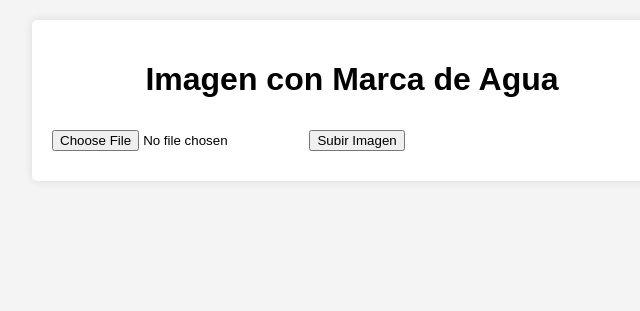
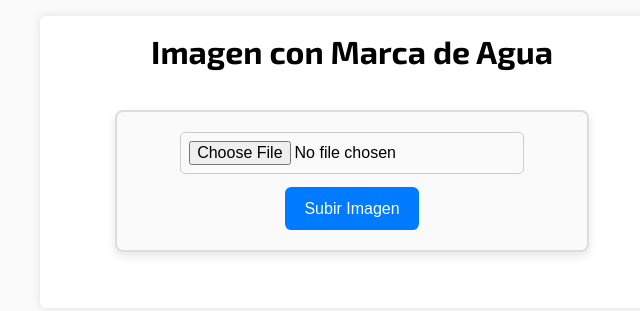
Before and after one commit to jhoncastro28/2-Laboratorio-Distribuidos, a plain HTML site: page front-end/index.html in a window 1280 px wide. Shown: the whole page, without its empty margins (288-928 px from the left). Drawn offline with Linux system fonts and the light colour scheme.

Commit message:
se agrega el registro de servidores y se mejora la interfaz grafica

```diff
--- a/front-end/styles.css
+++ b/front-end/styles.css
@@ -1,23 +1,77 @@
-body {
-    font-family: Arial, sans-serif;
-    background-color: #f4f4f4;
+@import url('https://fonts.googleapis.com/css2?family=Exo+2:ital,wght@0,100..900;1,100..900&display=swap');
+*{
+    box-sizing: border-box;
     margin: 0;
-    padding: 20px;
+    padding: 0;
 }
 
-.container {
-    max-width: 600px;
-    margin: auto;
-    background: white;
-    padding: 20px;
-    border-radius: 5px;
-    box-shadow: 0 0 10px rgba(0, 0, 0, 0.1);
+:root{
+    --main-color:#007bff;
+    --light-color:#fafafa;;
+}
+
+body {
+    height: 100vh;
+    width: 100vw;
+    font-family: Arial, sans-serif;
+    background-color: var(--light-color);
+    font-family: "Exo 2", sans-serif;
+    padding: 1rem;
 }
 
 h1 {
     text-align: center;
 }
+.container {
+    max-width: 50%;
+    margin: auto;
+    background: white;
+    padding: 1rem;
+    border-radius: .4rem;
+    box-shadow: 0 0 10px rgba(0, 0, 0, 0.1);
+}
 
-input[type="file"] {
-    margin: 10px 0;
+
+#uploadForm {
+    display: flex;
+    flex-direction: column;
+    align-items: center;
+    width: 80%;
+    margin: 2.5rem auto;
+    padding: 20px;
+    border: 2px solid #ddd;
+    border-radius: .5rem;
+    background-color: var(--light-color);
+    box-shadow: 0px 4px 10px rgba(0, 0, 0, 0.1);
 }
+
+#imageInput {
+    display: flex;
+    width: 80%;
+    justify-content: center;
+    align-items: center;
+    margin-bottom: .8rem;
+    padding: .5rem;
+    border: 1px solid #ccc;
+    border-radius: 5px;
+    font-size: 1em;
+}
+
+button[type="submit"] {
+    padding: .8rem 1.2rem;
+    background-color: var(--main-color);
+    color: white;
+    border: none;
+    border-radius: .4rem;
+    cursor: pointer;
+    font-size: 16px;
+    transition: background-color 0.3s ease;
+}
+
+button[type="submit"]:hover {
+    background-color: #0056b3;
+}
+
+button[type="submit"]:active {
+    background-color: #003f8c;
+}
```
Also changed, not shown: back-end/package.json (added, +20 -0 lines), back-end/server.js (+21 -2 lines), discovery/discovery.js (+42 -1 lines), discovery/package.json (added, +16 -0 lines), package.json (deleted, +0 -17 lines), 5 other files.
